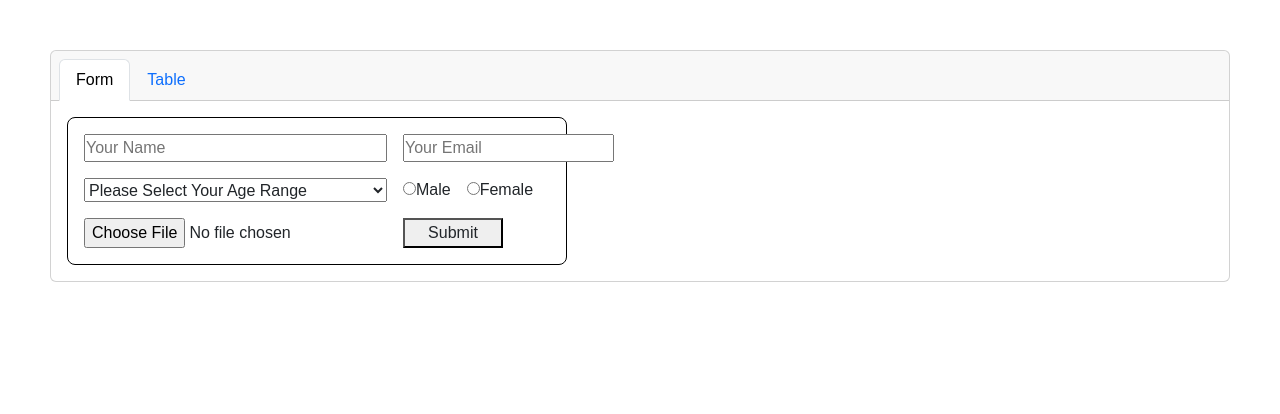
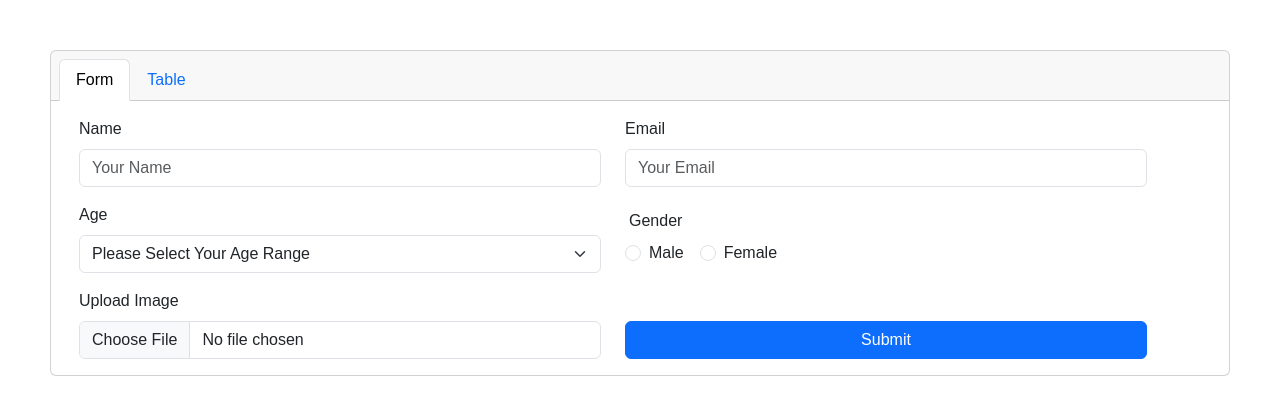
Before and after one commit to Mateeb11/digital-channels-project, a React (Vite) app: page /digital-channels-project/form in a window 1280 px wide. Shown: the top 414 px of the page. Built offline with nearby package versions, Linux system fonts and the light colour scheme.

Commit message:
changed form style to bs

```diff
--- a/src/Components/Form.tsx
+++ b/src/Components/Form.tsx
@@ -84,9 +84,15 @@ export default function Form({
 
   return (
     <>
-      <form onSubmit={sendData} className={classes.form} id="contact">
+      <form onSubmit={sendData} className={`container row gap-3`} id="contact">
+        <div className={`row`}>
+          <div className={`col`}>
+            <label htmlFor="name" className={`form-label`}>
+              Name
+            </label>
             <input
               required
+              className={`form-control`}
               placeholder="Your Name"
               value={name || ""}
               onChange={(e: React.ChangeEvent<HTMLInputElement>) => {
@@ -94,9 +100,16 @@ export default function Form({
               }}
               type="text"
               title="Name"
+              id="name"
             ></input>
+          </div>
+          <div className={`col`}>
+            <label htmlFor="email" className={`form-label`}>
+              Email
+            </label>
             <input
               required
+              className={`form-control`}
               placeholder="Your Email"
               value={email || ""}
               onChange={(e: React.ChangeEvent<HTMLInputElement>) => {
@@ -104,9 +117,18 @@ export default function Form({
               }}
               type="email"
               title="Email"
+              id="email"
             ></input>
+          </div>
+        </div>
+        <div className={`row`}>
+          <div className={`col`}>
+            <label htmlFor="ages" className={`form-label`}>
+              Age
+            </label>
             <select
               required
+              className={`form-select`}
               value={age}
               onChange={(e: React.ChangeEvent<HTMLSelectElement>) => {
                 setAge(e.target.value);
@@ -121,10 +143,18 @@ export default function Form({
               <option value="10 - 35">11 - 35</option>
               <option value="+ 35">+ 35</option>
             </select>
-        <div className={classes.radio}>
-          <div>
+          </div>
+          <div className={`col align-self-center`}>
+            <label htmlFor="gender" className={`form-label row ms-1`}>
+              Gender
+            </label>
+            <div className={`form-check form-check-inline`}>
+              <label htmlFor="Male" className={`form-check-label`}>
+                Male
+              </label>
               <input
                 required
+                className={`form-check-input`}
                 checked={gender === "Male"}
                 value="Male"
                 onChange={(e: React.ChangeEvent<HTMLInputElement>) => {
@@ -134,10 +164,13 @@ export default function Form({
                 type="radio"
                 name="gender"
               ></input>
-            <label htmlFor="Male">Male</label>
             </div>
-          <div>
+            <div className={`form-check form-check-inline`}>
+              <label htmlFor="Female" className={`form-check-label`}>
+                Female
+              </label>
               <input
+                className={`form-check-input`}
                 checked={gender === "Female"}
                 onChange={(e: React.ChangeEvent<HTMLInputElement>) => {
                   setGender(e.target.value);
@@ -147,19 +180,29 @@ export default function Form({
                 name="gender"
                 value="Female"
               ></input>
-            <label htmlFor="Female">Female</label>
             </div>
           </div>
+        </div>
+        <div className={`row`}>
+          <div className={`col`}>
+            <label htmlFor="file" className={`form-label`}>
+              Upload Image
+            </label>
             <input
               required={!edit}
+              className={`form-control`}
               type="file"
               accept="image/*"
               onChange={fileHandler}
+              id="file"
             />
-
-        <button type="submit" className={classes.submitButton}>
+          </div>
+          <div className={`col align-self-end  d-grid`}>
+            <button type="submit" className={`btn btn-primary`}>
               {edit ? "Edit" : "Submit"}
             </button>
+          </div>
+        </div>
       </form>
     </>
   );
--- a/src/Components/Navigation.tsx
+++ b/src/Components/Navigation.tsx
@@ -5,7 +5,7 @@ import { Link, useLocation } from "react-router-dom";
 export default function Navigation({ children }: any) {
   const location = useLocation();
   return (
-    <div className={`card text-center`}>
+    <div className={`card`}>
       <nav className={`card-header`}>
         <ul className={`nav nav-tabs card-header-tabs`}>
           <li className={`nav-item`}>
```
Lines whose indentation alone changed are shown as unchanged.
